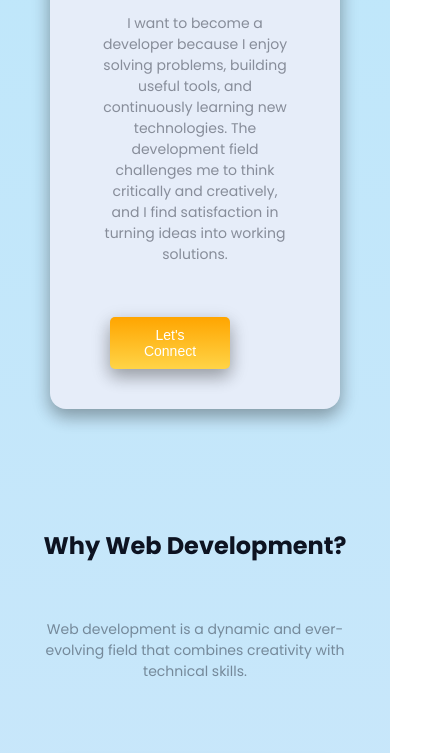
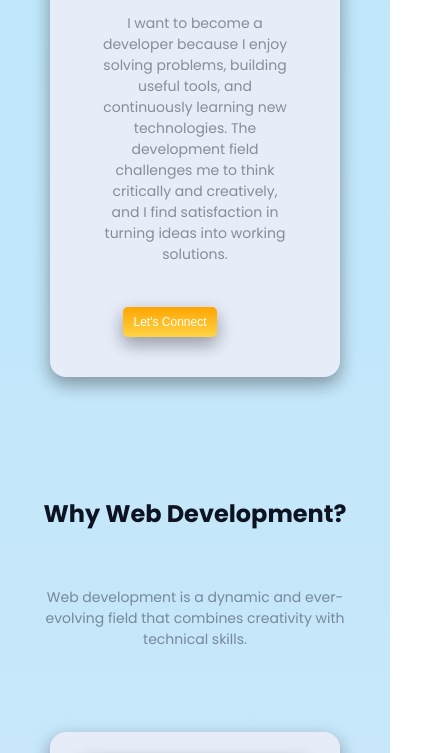
Before and after one commit to montasirtamim/phcareer-2025, a plain HTML site: page index.html in a window 390 px wide. Shown: the part 780-1533 px from the top of the page, 430 px wide, since content can reach past the window. Drawn offline with Linux system fonts and the light colour scheme.

Commit message:
Update responsive.css

```diff
--- a/responsive.css
+++ b/responsive.css
@@ -9,13 +9,13 @@
 }
 #btn{
         display: inline-block;
-        padding: 10px 20px;
+        padding: 8px 10px;
         background-color: #007bff;
         color: white;
         text-decoration: none;
         border-radius: 5px;
-        font-size: 14px;
-        margin-top: 20px;
+        font-size: 12px;
+        margin-top: 10px;
     }
 
 
@@ -61,8 +61,8 @@
         padding: 16px;
     }
     iframe{
-        width: 300px;
-        height: 200px;
+        width: 100%;
+        height: 350px;
     }
     .card-item{
         display: inline;
```
